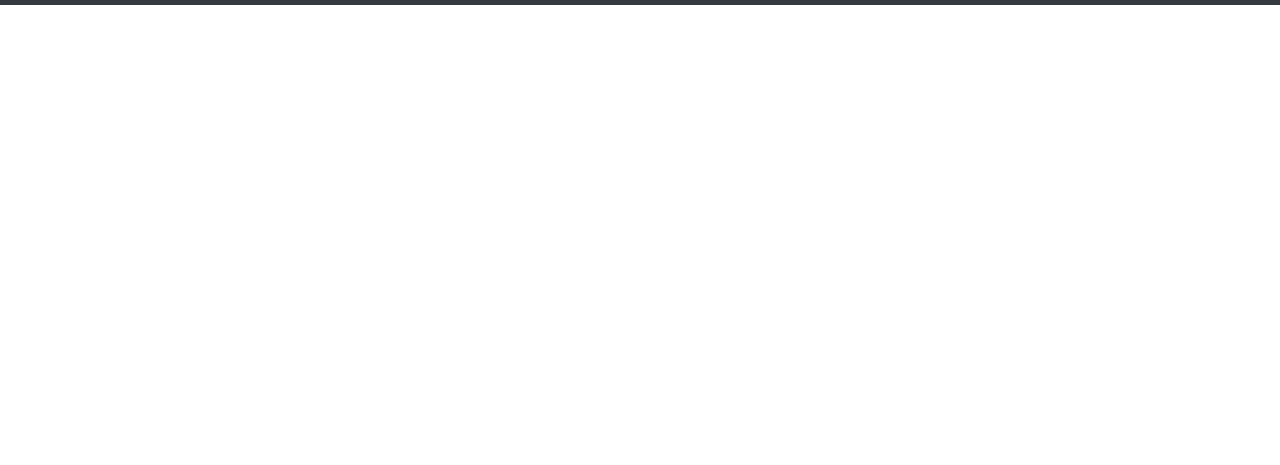
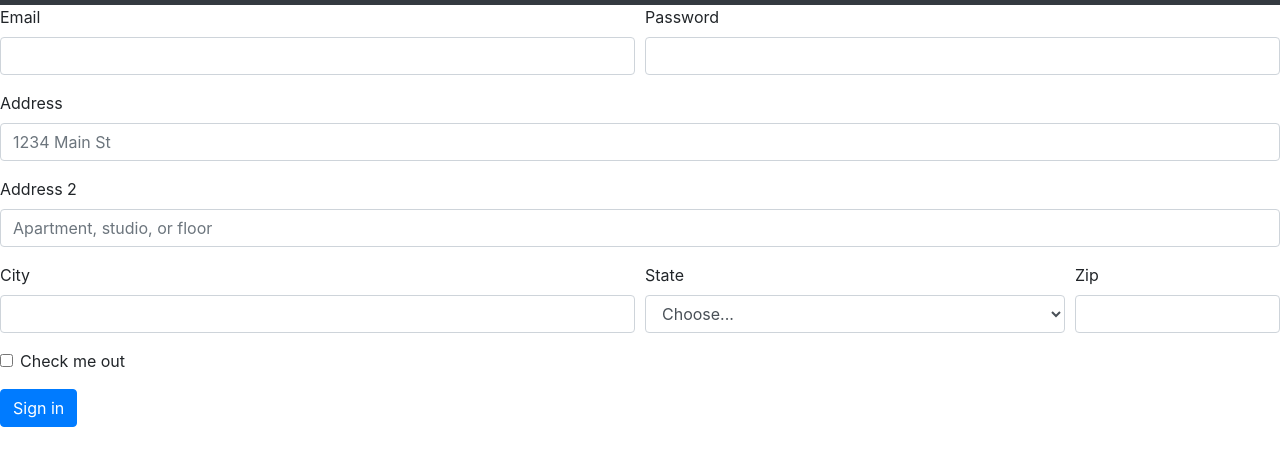
Before and after one commit to abhaygzb15/BlogWebsite, a plain HTML site: page contact.html in a window 1280 px wide. Shown: the part 51-516 px from the top of the page. Drawn offline with nearby package versions, Linux system fonts and the light colour scheme.

Commit message:
Add contact form to contact.html

```diff
--- a/contact.html
+++ b/contact.html
@@ -53,6 +53,53 @@
         </div>
     </nav>
 
+    <form>
+        <div class="form-row">
+            <div class="form-group col-md-6">
+                <label for="inputEmail4">Email</label>
+                <input type="email" class="form-control" id="inputEmail4">
+            </div>
+            <div class="form-group col-md-6">
+                <label for="inputPassword4">Password</label>
+                <input type="password" class="form-control" id="inputPassword4">
+            </div>
+        </div>
+        <div class="form-group">
+            <label for="inputAddress">Address</label>
+            <input type="text" class="form-control" id="inputAddress" placeholder="1234 Main St">
+        </div>
+        <div class="form-group">
+            <label for="inputAddress2">Address 2</label>
+            <input type="text" class="form-control" id="inputAddress2" placeholder="Apartment, studio, or floor">
+        </div>
+        <div class="form-row">
+            <div class="form-group col-md-6">
+                <label for="inputCity">City</label>
+                <input type="text" class="form-control" id="inputCity">
+            </div>
+            <div class="form-group col-md-4">
+                <label for="inputState">State</label>
+                <select id="inputState" class="form-control">
+                    <option selected>Choose...</option>
+                    <option>...</option>
+                </select>
+            </div>
+            <div class="form-group col-md-2">
+                <label for="inputZip">Zip</label>
+                <input type="text" class="form-control" id="inputZip">
+            </div>
+        </div>
+        <div class="form-group">
+            <div class="form-check">
+                <input class="form-check-input" type="checkbox" id="gridCheck">
+                <label class="form-check-label" for="gridCheck">
+                    Check me out
+                </label>
+            </div>
+        </div>
+        <button type="submit" class="btn btn-primary">Sign in</button>
+    </form>
+
     <script src="https://cdn.jsdelivr.net/npm/jquery@3.5.1/dist/jquery.slim.min.js"
         integrity="sha384-DfXdz2htPH0lsSSs5nCTpuj/zy4C+OGpamoFVy38MVBnE+IbbVYUew+OrCXaRkfj"
         crossorigin="anonymous"></script>
```
